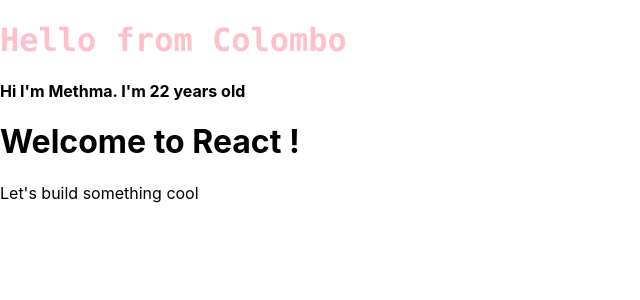
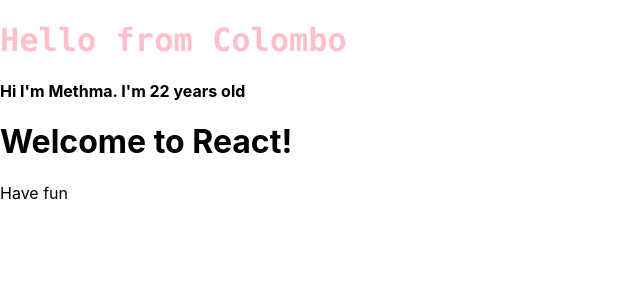
Before and after one commit to MethmaPeiris99/ReactJS-SelfLearn, a React (Create React App) app in the folder learning-reactjs-course/: page / in a window 1280 px wide. Shown: the top 300 px of the page, without its empty margins (0-640 px from the left). Built offline with nearby package versions, Linux system fonts and the light colour scheme.

Commit message:
Example for passing strings as props

```diff
--- a/learning-reactjs-course/src/index.js
+++ b/learning-reactjs-course/src/index.js
@@ -11,11 +11,12 @@
     age : 22
 }
 
-function Hello(){
+function Hello(props){
+    console.log(props);
     return (
         <div>
-            <h1>Welcome to React !</h1>
-            <p>Let's build something cool</p>
+            <h1>Welcome to {props.library}!</h1>
+            <p>{props.message}</p>
         </div>
     );
 }
@@ -24,7 +25,7 @@
     <div>
         <h1 id="header" className="cool-text">Hello from {city}</h1>
         <h4>Hi I'm {person.name}. I'm {person.age} years old</h4>
-        <Hello/>
+        <Hello library="React" message="Have fun"/>
     </div>,
   document.getElementById('root')
 );
```
